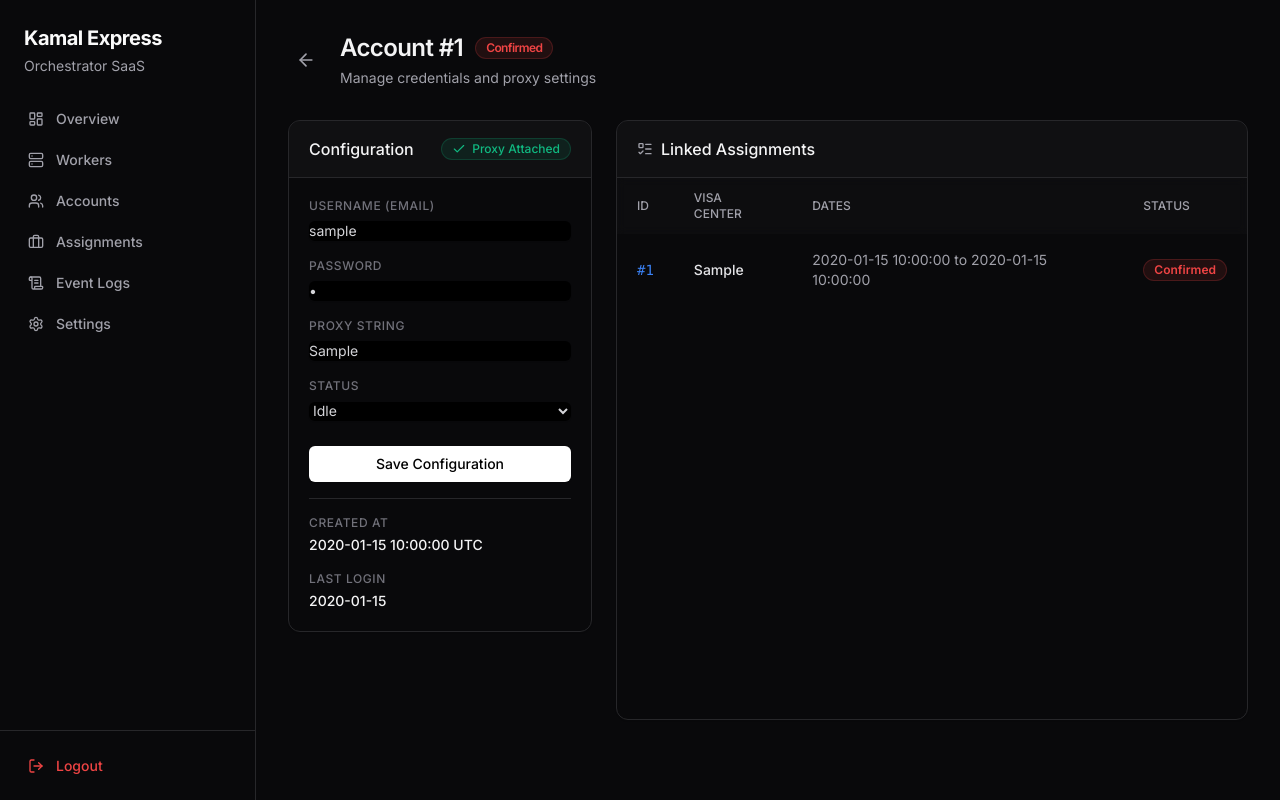
After one commit to KamalExpress/booking-agent, a Flask app: template ttttt/cloud-saas/app/templates/account_detail.html in a window 1280 px wide. The commit adds this page. Run offline with Flask 3, Linux system fonts and the light colour scheme; the template is opened without the code that fills it: most values are stand-ins (such as "Sample title", 1, 10 or a date in 2020); some libraries are stand-ins or nearby versions.

Commit message:
Add account detail page and edit functionality

```diff
--- /dev/null
+++ b/ttttt/cloud-saas/app/templates/account_detail.html
@@ -0,0 +1,136 @@
+{% extends "base.html" %}
+
+{% block content %}
+<div class="flex items-center justify-between mb-8">
+    <div class="flex items-center gap-4">
+        <a href="/accounts" class="p-2 rounded-md hover:bg-zinc-800 transition-colors text-zinc-400 hover:text-white">
+            <i data-lucide="arrow-left" class="w-5 h-5"></i>
+        </a>
+        <div>
+            <h1 class="text-2xl font-semibold tracking-tight text-zinc-100 flex items-center gap-3">
+                Account #{{ account.id }}
+                {% if account.status == 'Idle' %}
+                    <span class="inline-flex items-center rounded-full border border-zinc-700 bg-zinc-800 px-2.5 py-0.5 text-xs font-semibold text-zinc-400">Idle</span>
+                {% elif account.status == 'Leased' %}
+                    <span class="inline-flex items-center rounded-full border border-blue-500/20 bg-blue-500/10 px-2.5 py-0.5 text-xs font-semibold text-blue-500">Leased</span>
+                {% else %}
+                    <span class="inline-flex items-center rounded-full border border-red-500/20 bg-red-500/10 px-2.5 py-0.5 text-xs font-semibold text-red-500">{{ account.status }}</span>
+                {% endif %}
+            </h1>
+            <p class="text-sm text-zinc-400 mt-1">Manage credentials and proxy settings</p>
+        </div>
+    </div>
+</div>
+
+<div class="grid grid-cols-1 lg:grid-cols-3 gap-6">
+    <!-- Left Column: Details -->
+    <div class="lg:col-span-1 space-y-6">
+        <div class="bg-[#09090b] border border-zinc-800 rounded-xl shadow-sm overflow-hidden">
+            <div class="px-5 py-4 border-b border-zinc-800 bg-zinc-900/50 flex justify-between items-center">
+                <h3 class="font-medium text-zinc-100">Configuration</h3>
+                {% if account.proxy_string %}
+                <span class="inline-flex items-center gap-1.5 px-2.5 py-0.5 rounded-full text-xs font-medium bg-emerald-500/10 text-emerald-500 border border-emerald-500/20">
+                    <i data-lucide="check" class="w-3.5 h-3.5"></i> Proxy Attached
+                </span>
+                {% endif %}
+            </div>
+
+            <form action="/accounts/{{ account.id }}/edit" method="POST" class="p-5 space-y-4">
+                <div>
+                    <label class="block text-xs font-medium text-zinc-500 uppercase tracking-wider mb-1">Username (Email)</label>
+                    <input type="email" name="username" value="{{ account.username }}" class="w-full text-sm bg-black border-zinc-800 text-zinc-300 rounded-md shadow-sm focus:border-zinc-500 focus:ring-zinc-500" required>
+                </div>
+                <div>
+                    <label class="block text-xs font-medium text-zinc-500 uppercase tracking-wider mb-1">Password</label>
+                    <input type="password" name="password" value="{{ account.password }}" class="w-full text-sm bg-black border-zinc-800 text-zinc-300 rounded-md shadow-sm focus:border-zinc-500 focus:ring-zinc-500" required>
+                </div>
+                <div>
+                    <label class="block text-xs font-medium text-zinc-500 uppercase tracking-wider mb-1">Proxy String</label>
+                    <input type="text" name="proxy_string" value="{{ account.proxy_string if account.proxy_string else '' }}" placeholder="http://user:pass@ip:port" class="w-full text-sm bg-black border-zinc-800 text-zinc-300 rounded-md shadow-sm focus:border-zinc-500 focus:ring-zinc-500">
+                </div>
+                <div>
+                    <label class="block text-xs font-medium text-zinc-500 uppercase tracking-wider mb-1">Status</label>
+                    <select name="status" class="w-full text-sm bg-black border-zinc-800 text-zinc-300 rounded-md shadow-sm focus:border-zinc-500 focus:ring-zinc-500">
+                        <option value="Idle" {% if account.status == 'Idle' %}selected{% endif %}>Idle</option>
+                        <option value="Leased" {% if account.status == 'Leased' %}selected{% endif %}>Leased</option>
+                        <option value="Banned" {% if account.status == 'Banned' %}selected{% endif %}>Banned</option>
+                    </select>
+                </div>
+
+                <div class="pt-2">
+                    <button type="submit" class="w-full inline-flex justify-center items-center rounded-md text-sm font-medium h-9 px-4 py-2 bg-white text-black hover:bg-zinc-200 transition-colors shadow-sm">
+                        Save Configuration
+                    </button>
+                </div>
+
+                <hr class="border-zinc-800 my-4">
+
+                <div>
+                    <label class="block text-xs font-medium text-zinc-500 uppercase tracking-wider mb-1">Created At</label>
+                    <div class="text-sm font-medium text-zinc-100">{{ account.created_at.strftime('%Y-%m-%d %H:%M:%S UTC') }}</div>
+                </div>
+                <div>
+                    <label class="block text-xs font-medium text-zinc-500 uppercase tracking-wider mb-1">Last Login</label>
+                    <div class="text-sm font-medium text-zinc-100">
+                        {% if account.last_login %}
+                            {{ account.last_login.strftime('%Y-%m-%d %H:%M:%S UTC') }}
+                        {% else %}
+                            Never
+                        {% endif %}
+                    </div>
+                </div>
+            </form>
+        </div>
+    </div>
+
+    <!-- Right Column: Assignments -->
+    <div class="lg:col-span-2">
+        <div class="bg-[#09090b] border border-zinc-800 rounded-xl shadow-sm overflow-hidden flex flex-col h-[600px]">
+            <div class="px-5 py-4 border-b border-zinc-800 bg-zinc-900/50 flex justify-between items-center">
+                <h3 class="font-medium text-zinc-100 flex items-center gap-2">
+                    <i data-lucide="list-todo" class="w-4 h-4 text-zinc-400"></i> Linked Assignments
+                </h3>
+            </div>
+
+            <div class="flex-1 overflow-y-auto p-0">
+                <table class="w-full text-sm text-left">
+                    <thead class="text-xs text-zinc-400 uppercase bg-zinc-900/30 sticky top-0 backdrop-blur-sm">
+                        <tr>
+                            <th class="px-5 py-3 font-medium">ID</th>
+                            <th class="px-5 py-3 font-medium">Visa Center</th>
+                            <th class="px-5 py-3 font-medium">Dates</th>
+                            <th class="px-5 py-3 font-medium">Status</th>
+                        </tr>
+                    </thead>
+                    <tbody class="divide-y divide-zinc-800">
+                        {% for asm in assignments %}
+                        <tr class="hover:bg-zinc-800/30 transition-colors">
+                            <td class="px-5 py-4 font-mono text-zinc-400">
+                                <a href="/assignments/{{ asm.id }}" class="text-blue-500 hover:underline">#{{ asm.id }}</a>
+                            </td>
+                            <td class="px-5 py-4 font-medium text-zinc-200">{{ asm.visa_center }}</td>
+                            <td class="px-5 py-4 text-zinc-400">{{ asm.date_from }} to {{ asm.date_to }}</td>
+                            <td class="px-5 py-4">
+                                {% if asm.status == 'Leased' %}
+                                    <span class="inline-flex items-center rounded-full border border-blue-500/20 bg-blue-500/10 px-2.5 py-0.5 text-xs font-semibold text-blue-500">Leased</span>
+                                {% elif asm.status == 'Active' %}
+                                    <span class="inline-flex items-center rounded-full border border-zinc-700 bg-zinc-800 px-2.5 py-0.5 text-xs font-semibold text-zinc-400">Active</span>
+                                {% elif asm.status == 'Paused' %}
+                                    <span class="inline-flex items-center rounded-full border border-amber-500/20 bg-amber-500/10 px-2.5 py-0.5 text-xs font-semibold text-amber-500">Paused</span>
+                                {% else %}
+                                    <span class="inline-flex items-center rounded-full border border-red-500/20 bg-red-500/10 px-2.5 py-0.5 text-xs font-semibold text-red-500">{{ asm.status }}</span>
+                                {% endif %}
+                            </td>
+                        </tr>
+                        {% else %}
+                        <tr>
+                            <td colspan="4" class="px-5 py-8 text-center text-zinc-500">No assignments linked to this account.</td>
+                        </tr>
+                        {% endfor %}
+                    </tbody>
+                </table>
+            </div>
+        </div>
+    </div>
+</div>
+{% endblock %}
--- a/ttttt/cloud-saas/app/templates/accounts.html
+++ b/ttttt/cloud-saas/app/templates/accounts.html
@@ -52,7 +52,9 @@
         <tbody>
             {% for acc in accounts %}
             <tr class="border-b border-border hover:bg-muted/50 transition-colors">
-                <td class="p-4 text-muted-foreground font-mono">{{ acc.id }}</td>
+                <td class="p-4 text-muted-foreground font-mono">
+                    <a href="/accounts/{{ acc.id }}" class="text-blue-500 hover:underline">#{{ acc.id }}</a>
+                </td>
                 <td class="p-4 text-foreground font-medium">{{ acc.username }}</td>
                 <td class="p-4 text-muted-foreground">
                     {% if acc.proxy_string %}
--- a/ttttt/cloud-saas/app/templates/assignment_detail.html
+++ b/ttttt/cloud-saas/app/templates/assignment_detail.html
@@ -52,7 +52,9 @@
                     <label class="block text-xs font-medium text-zinc-500 uppercase tracking-wider mb-1">Target Account</label>
                     <div class="text-sm font-medium text-zinc-100 flex items-center justify-between">
                         {{ account.username if account else 'Unknown' }}
-                        <a href="/accounts" class="text-blue-500 hover:underline text-xs font-normal">View Account</a>
+                        {% if account %}
+                        <a href="/accounts/{{ account.id }}" class="text-blue-500 hover:underline text-xs font-normal">View Account</a>
+                        {% endif %}
                     </div>
                 </div>
                 <div>
```
Also changed, not shown: ttttt/cloud-saas/app/routers/ui.py (+38 -0 lines).
